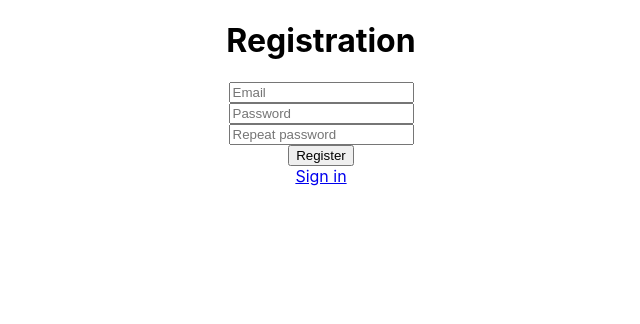
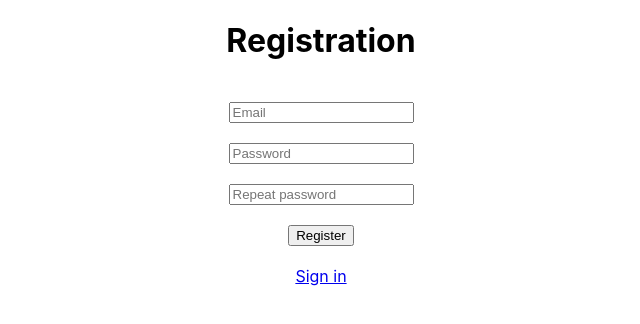
Before and after one commit to Fristail27/Sea-Battle, a React (Create React App) app: page /#/registration in a window 1280 px wide. Shown: the top 324 px of the page, without its empty margins (319-959 px from the left). Built offline with nearby package versions, Linux system fonts and the light colour scheme.

Commit message:
create: thunk, actions, reg-Reducer, reg-api

```diff
--- a/src/API/registration-api.ts
+++ b/src/API/registration-api.ts
@@ -0,0 +1,20 @@
+import axios from "axios"
+
+export type DataType = {
+    email: string
+    password: string
+}
+type RegisterResponseType = {
+    addedUser: {}
+    error?: string
+}
+
+const instance = axios.create({
+    baseURL: "https://neko-back.herokuapp.com/2.0/"
+})
+
+export const regAPI = {
+    register(data: DataType) {
+        return instance.post<RegisterResponseType>("auth/register", data)
+    }
+}
--- a/src/pages/registration/Registration.module.css
+++ b/src/pages/registration/Registration.module.css
@@ -7,3 +7,22 @@
     flex-direction: column;
     align-items: center;
 }
+
+.registrationForm input {
+    margin-top: 20px;
+}
+.registrationForm button {
+    margin-top: 20px;
+}
+.registrationForm a {
+    margin-top: 20px;
+}
+
+.inputErr {
+    color: red;
+    position: absolute
+}
+
+.error {
+    border: 2px solid red;
+}
--- a/src/pages/registration/Registration.tsx
+++ b/src/pages/registration/Registration.tsx
@@ -1,16 +1,85 @@
-import React from "react";
-import { NavLink } from "react-router-dom";
+import React, {ChangeEvent, useState} from "react";
+import {NavLink, Redirect} from "react-router-dom";
 import s from "./Registration.module.css"
+import {useDispatch, useSelector} from "react-redux";
+import {AppRootStateType} from "../../store/store";
+import {registerTC, RequestStatusType} from "../../store/reg-Reducer";
 
 const Registration = () => {
+    const dispatch = useDispatch()
+    const succeedRegister = useSelector<AppRootStateType, boolean>(state => state.reg.succeedRegister)
+    const status = useSelector<AppRootStateType, RequestStatusType>(state => state.reg.status)
+    const error = useSelector<AppRootStateType, string | undefined>(state => state.reg.error)
+    const [email, setEmail] = useState<string>("")
+    const [password, setPassword] = useState<string>("")
+    const [repeatPassword, setRepeatPassword] = useState<string>("")
+    const [emailErr, setEmailErr] = useState<string>("")
+    const [passwordErr, setPasswordErr] = useState<string>("")
+    const [sendError, setSendError] = useState<string>("")
+
+    const onMailChangeHandler = (e: ChangeEvent<HTMLInputElement>) => {
+        if (!/^[A-Z0-9._%+-]+@[A-Z0-9.-]+\.[A-Z]{2,4}$/i.test(email)) {
+            setEmailErr('Invalid email address')
+        } else {
+            setEmailErr('')
+        }
+        setEmail(e.currentTarget.value)
+    }
+    const onPassChangeHandler = (e: ChangeEvent<HTMLInputElement>) => {
+        if (password.length < 7) {
+            setPasswordErr('Password must be more than 7 characters')
+        } else {
+            setPasswordErr('')
+        }
+        setPassword(e.currentTarget.value)
+    }
+    const onRepeatPassChangeHandler = (e: ChangeEvent<HTMLInputElement>) => {
+        setRepeatPassword(e.currentTarget.value)
+    }
+    const onBlurEmail = () => {
+        if (email === "") {
+            setEmailErr('Email Required')
+        }
+    }
+    const onBlurPass = () => {
+        if (password === "") {
+            setPasswordErr('Password Required')
+        }
+    }
+    const onButtonClick = () => {
+        if (email && password) {
+            if (!emailErr && !passwordErr) {
+                dispatch(registerTC({email, password}))
+            } else {
+                setSendError("incorrect email or password")
+            }
+        } else {
+            setSendError("required email and password")
+        }
+    }
+
+    if (succeedRegister) {
+        return <Redirect to={"/login"}/>
+    }
+
     return (
         <div className={s.registrationModule}>
             <h1>Registration</h1>
-            <form className={s.registrationForm}>
-                <input className='email' name="email" placeholder="Email" type={"email"}/>
-                <input data-validate-length="6,8" name="password"  placeholder="Password" type={"password"}/>
-                <input data-validate-length="6,8" name="password"  placeholder="Repeat password" type={"password"}/>
-                <button>Register</button>
+            <form className={s.registrationForm} onSubmit={(e) => e.preventDefault()}>
+                <input className={emailErr && s.error} value={email} onBlur={onBlurEmail} onChange={onMailChangeHandler}
+                       placeholder="Email" type={"email"}/>
+                {emailErr && <div className={s.inputErr} style={{marginTop: "39px"}}>{emailErr}</div>}
+                <input className={passwordErr && s.error} value={password} onBlur={onBlurPass}
+                       onChange={onPassChangeHandler}
+                       placeholder="Password" type={"password"}/>
+                {passwordErr && <div className={s.inputErr} style={{marginTop: "79px"}}>{passwordErr}</div>}
+                <input className={passwordErr && s.error} value={repeatPassword} onChange={onRepeatPassChangeHandler}
+                       placeholder="Repeat password" type={"password"}/>
+                {password !== repeatPassword ?
+                    <div className={s.inputErr} style={{marginTop: "120px"}}>Different Password</div> : ""}
+                <button disabled={status === "loading"} onClick={onButtonClick}>Register</button>
+                {sendError && <div className={s.inputErr} style={{marginTop: "165px"}}>{sendError}</div>}
+                {error ? <div className={s.inputErr} style={{marginTop: "165px"}}>{error}</div> : null}
                 <NavLink to={"/login"}>Sign in</NavLink>
             </form>
         </div>
--- a/src/store/reg-Reducer.ts
+++ b/src/store/reg-Reducer.ts
@@ -1,25 +1,68 @@
+import {DataType, regAPI} from "../API/registration-api";
+import {Dispatch} from "react";
+
+export type RequestStatusType = 'idle' | 'loading' | 'succeeded' | 'failed'
+
 const initialState = {
-    succeedRegister: false as boolean
+    status: 'idle' as RequestStatusType ,
+    succeedRegister: false,
+    error: undefined as string|undefined
 }
 
 type InitialStateType = typeof initialState
 
-type ActionsType = RegisterActionType
+type ActionsType = RegisterActionType|SetErrorActionType|SetStatusActionType
 
-export const registrationReducer = (state: InitialStateType = initialState, action: ActionsType): InitialStateType => {
+export const regReducer = (state: InitialStateType = initialState, action: ActionsType): InitialStateType => {
     switch (action.type) {
-        case "SET-REGISTER":
+        case "reg/SET-STATUS":
+            return {...state, status: action.status}
+        case "reg/SET-REGISTER":
             return {...state, succeedRegister: action.succeedRegister}
+        case "reg/SET-ERROR":
+            return {...state, error: action.error}
         default:
             return state
     }
 }
 
+const setStatusAC = (status: RequestStatusType) => {
+    return {
+        type: "reg/SET-STATUS",
+        status
+    } as const
+}
 const registerAC = (succeedRegister: boolean) => {
     return {
-        type: "SET-REGISTER",
+        type: "reg/SET-REGISTER",
         succeedRegister
     } as const
 }
+const setErrorAC = (error: string) => {
+    return {
+        type: "reg/SET-ERROR",
+        error
+    } as const
+}
 
+type SetStatusActionType = ReturnType<typeof setStatusAC>
 type RegisterActionType = ReturnType<typeof registerAC>
+type SetErrorActionType = ReturnType<typeof setErrorAC>
+
+export const registerTC = (data: DataType) => (dispatch: Dispatch<ActionsType>) => {
+    dispatch(setStatusAC("loading"))
+    regAPI.register(data)
+        .then((res) => {
+            if (!res.data.error) {
+                dispatch(registerAC(true))
+                dispatch(setStatusAC("succeeded"))
+            } else {
+                dispatch(setErrorAC(res.data.error))
+                dispatch(setStatusAC("failed"))
+            }
+        })
+        .catch((err) => {
+            dispatch(setErrorAC(err.message))
+            dispatch(setStatusAC("failed"))
+        })
+}
--- a/src/store/store.ts
+++ b/src/store/store.ts
@@ -2,11 +2,13 @@ import {applyMiddleware, combineReducers, createStore } from "redux";
 import { appReducer } from "./app-Reducer";
 import { authReducer } from "./auth-Reducer";
 import thunkMiddleware from 'redux-thunk'
+import {regReducer} from "./reg-Reducer";
 
 
 const rootReducer = combineReducers({
     app: appReducer,
     auth: authReducer,
+    reg: regReducer
 })
 
 // сразу добавляю middleware для использования redux-thunk
```
